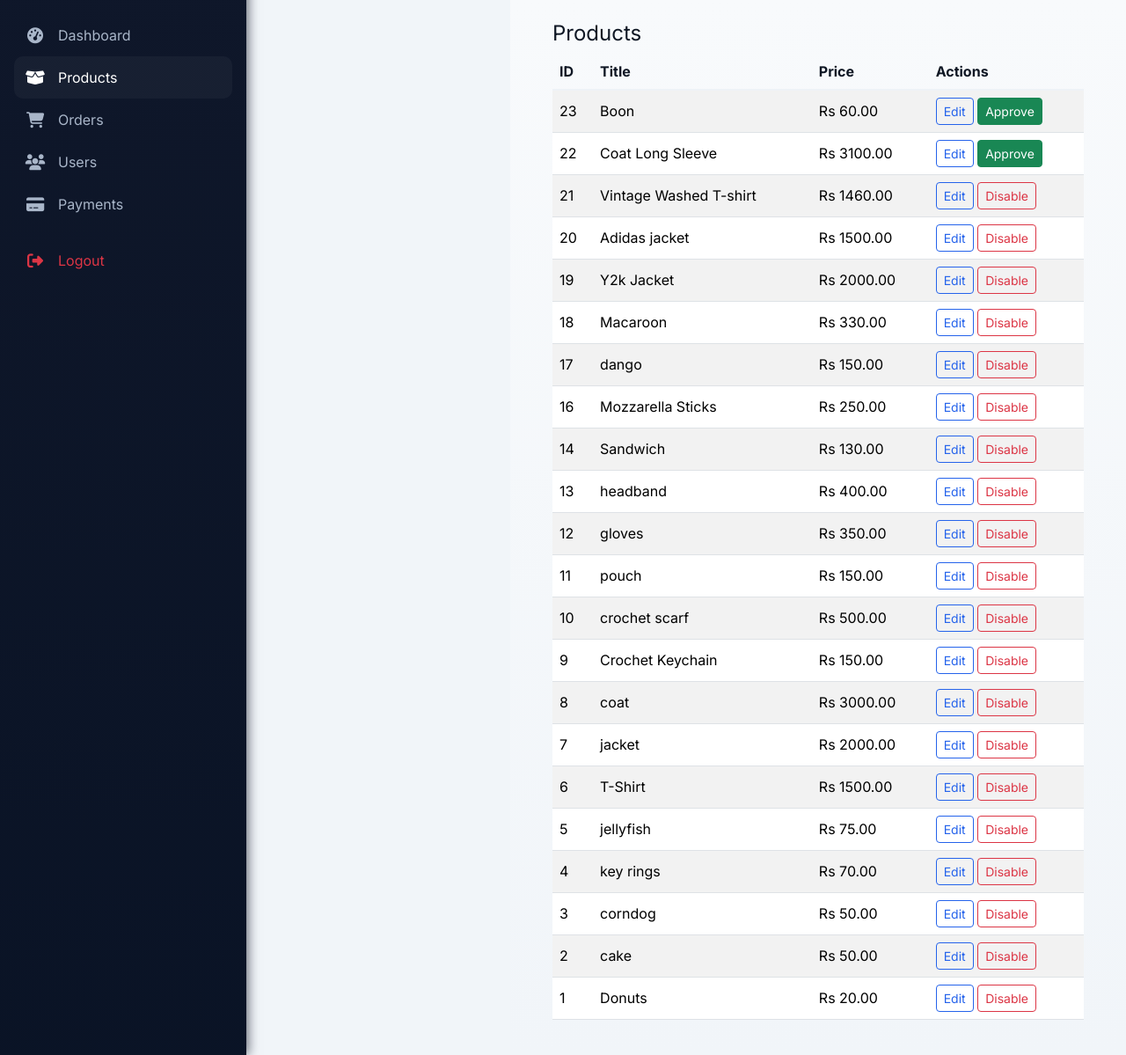
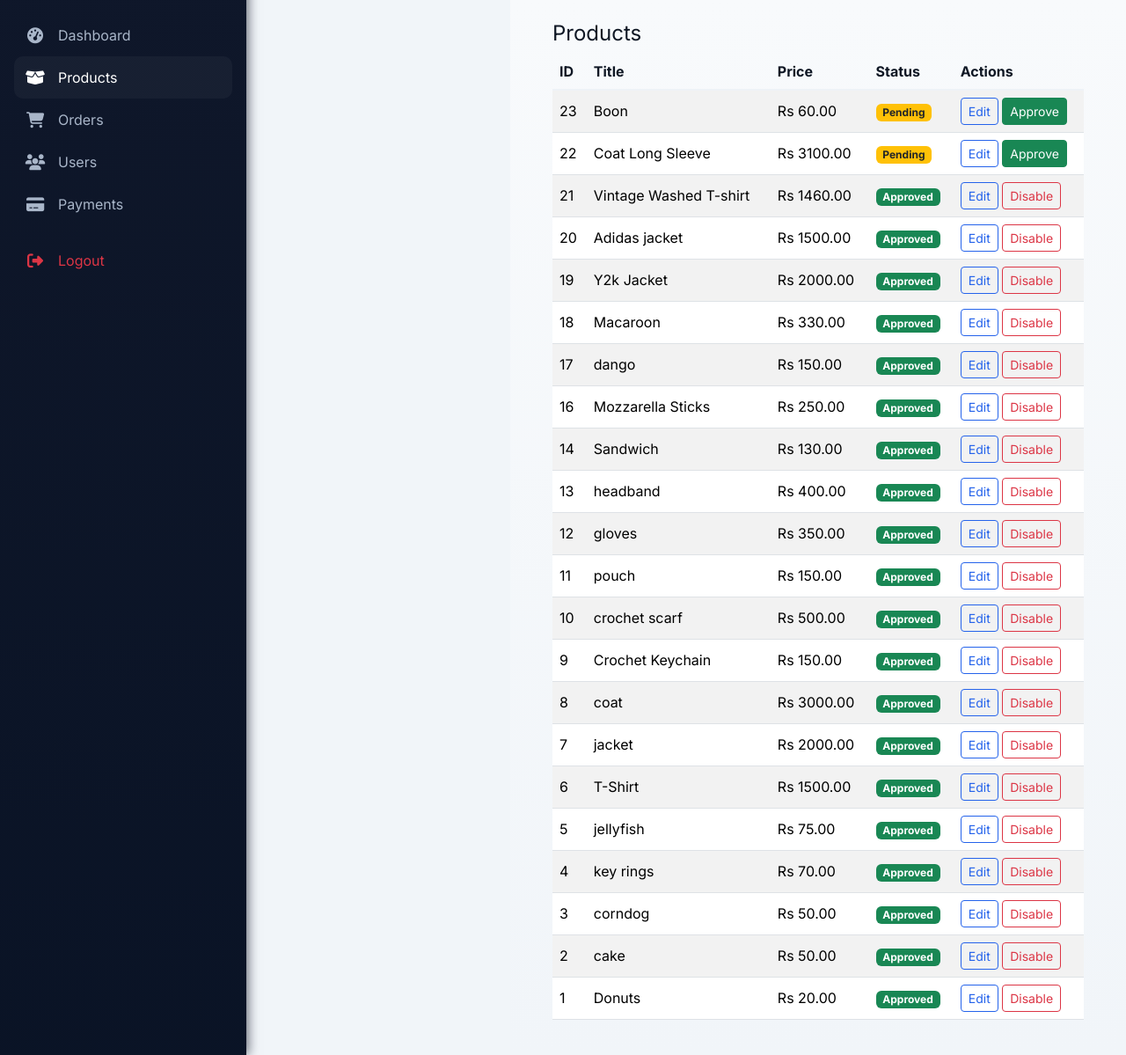
Before and after one commit to ericlamatamang/The-Project-openbazar-multivendor-, a Django app: page /dashboard/products/ in a window 1280 px wide. Shown: the part 76-1275 px from the top of the page at 88% size. Run offline with Django 5.2, Linux system fonts and the light colour scheme; a user stored in the database is signed in; data comes from the database, SQL or seed files in the repository; both versions use the stored data as it was after the commit.

Commit message:
approval

```diff
--- a/admin_dashboard/templates/admin_dashboard/products.html
+++ b/admin_dashboard/templates/admin_dashboard/products.html
@@ -4,13 +4,14 @@
   <h4>Products</h4>
   <div class="table-responsive">
     <table class="table table-striped">
-      <thead><tr><th>ID</th><th>Title</th><th>Price</th><th>Actions</th></tr></thead>
+      <thead><tr><th>ID</th><th>Title</th><th>Price</th><th>Status</th><th>Actions</th></tr></thead>
       <tbody>
         {% for p in products %}
           <tr>
             <td>{{ p.id }}</td>
             <td>{{ p.name }}</td>
             <td>Rs {{ p.price|floatformat:2 }}</td>
+            <td>{% if p.is_approved %}<span class="badge bg-success">Approved</span>{% else %}<span class="badge bg-warning text-dark">Pending</span>{% endif %}</td>
             <td>
               <a class="btn btn-sm btn-outline-primary" href="{% url 'admin_dashboard:edit_product' p.id %}">Edit</a>
               {% if not p.is_approved %}
@@ -29,7 +30,7 @@
             </td>
           </tr>
         {% empty %}
-          <tr><td colspan="4">No products</td></tr>
+          <tr><td colspan="5">No products</td></tr>
         {% endfor %}
       </tbody>
     </table>
--- a/admin_dashboard/views.py
+++ b/admin_dashboard/views.py
@@ -145,7 +145,7 @@ def dashboard(request):
         pending_vendors = []
 
     try:
-        pending_products = Product.objects.filter(is_approved=False).select_related('vendor')[:8]
+        pending_products = Product.objects.filter(is_approved=False).select_related('vendor', 'vendor__user')[:8]
     except Exception:
         pending_products = []
 
@@ -181,7 +181,7 @@ def dashboard(request):
 @staff_member_required
 def products_view(request):
     products = Product.objects.all().order_by('-id')
-    return render(request, 'admin_dashboard/products.html', {'products': products})
+    return render(request, 'admin_dashboard/products.html', {'products': products, 'filter': 'all'})
 
 
 @staff_member_required
--- a/products/models.py
+++ b/products/models.py
@@ -16,7 +16,7 @@ class Product(models.Model):
     category = models.CharField(max_length=50, choices=CATEGORY_CHOICES)
     price = models.DecimalField(max_digits=10, decimal_places=2)
     vendor = models.ForeignKey("vendors.Vendor", on_delete=models.CASCADE, null=True, blank=True)
-    is_approved = models.BooleanField(default=True)
+    is_approved = models.BooleanField(default=False)
     description = models.TextField(blank=True, null=True)
 
     def __str__(self):
```
Also changed, not shown: db.sqlite3, media/products/eae83495a307b0c89fb40a75ac2c861d_TppexTo.jpg (added), products/migrations/0013_alter_product_is_approved.py (added).
